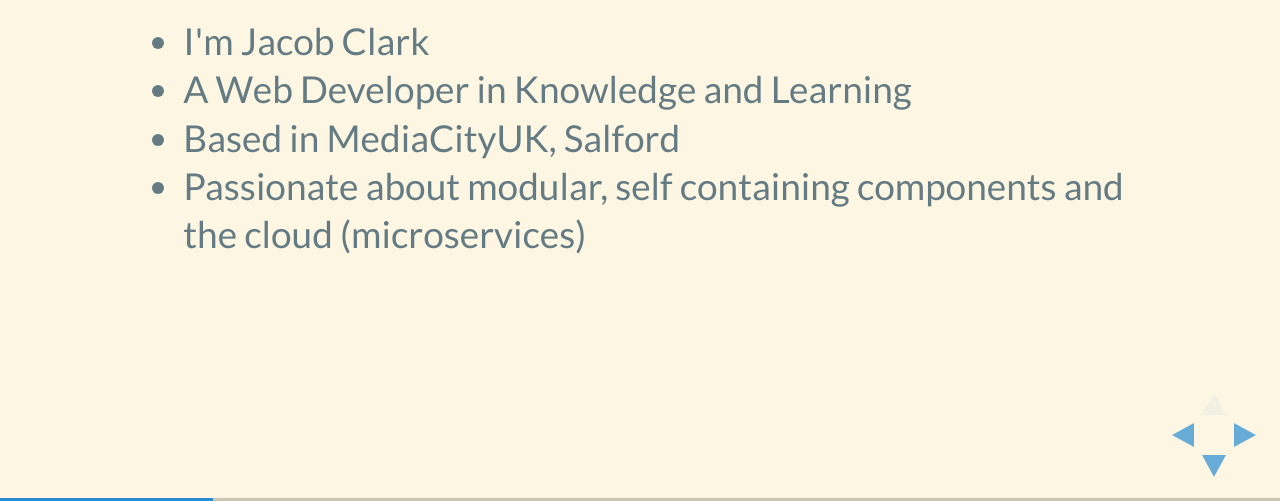
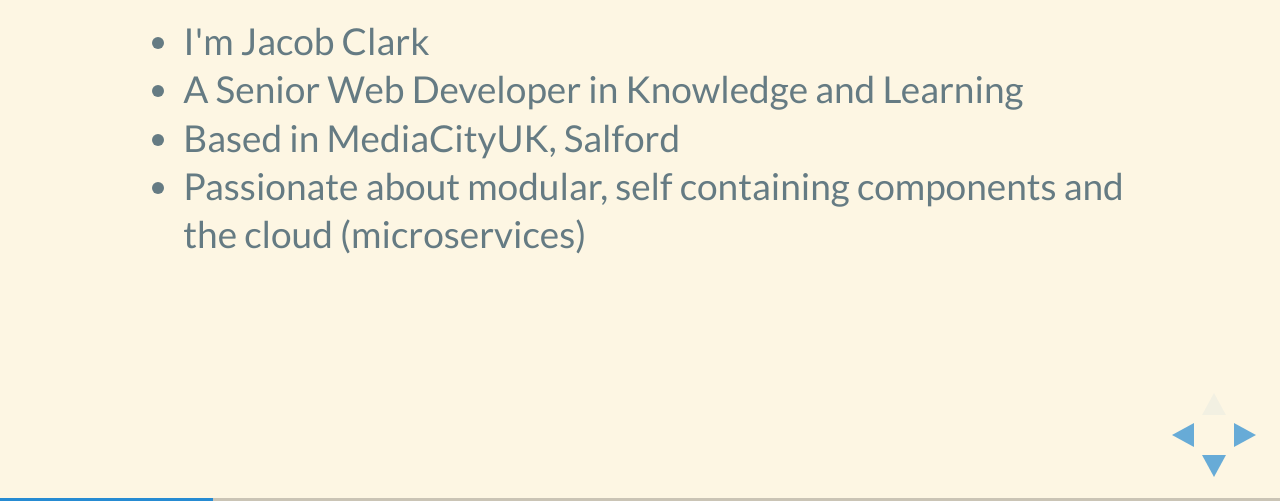
Before and after one commit to imjacobclark/bbc-wit-k-l-25th-sept, a website: page index.html in a window 1280 px wide. Both pictures are taken after a click on the element 1251 px from the left and 734 px from the top of the page. Shown: the part 299-800 px from the top of the page. Drawn offline with Linux system fonts and the light colour scheme.

Commit message:
Update index.html

```diff
--- a/index.html
+++ b/index.html
@@ -54,7 +54,7 @@
 						<h2>About me...</h2>
 						<ul>
 							<li>I'm Jacob Clark</li>
-							<li>A Web Developer in Knowledge and Learning</li>
+							<li>A Senior Web Developer in Knowledge and Learning</li>
 							<li>Based in MediaCityUK, Salford</li>
 							<li>Passionate about modular, self containing components and the cloud (microservices)</li>
 						</ul>
```
